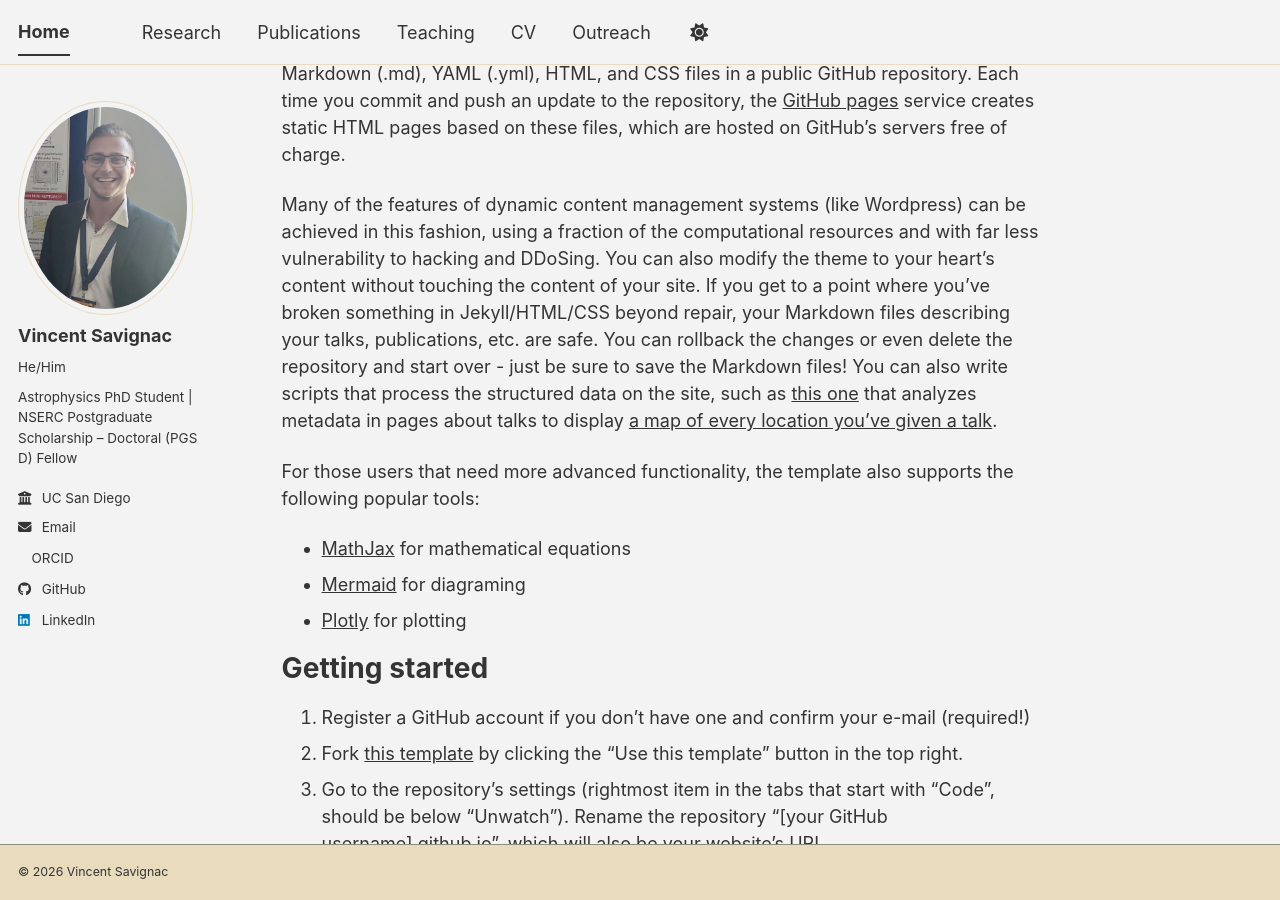
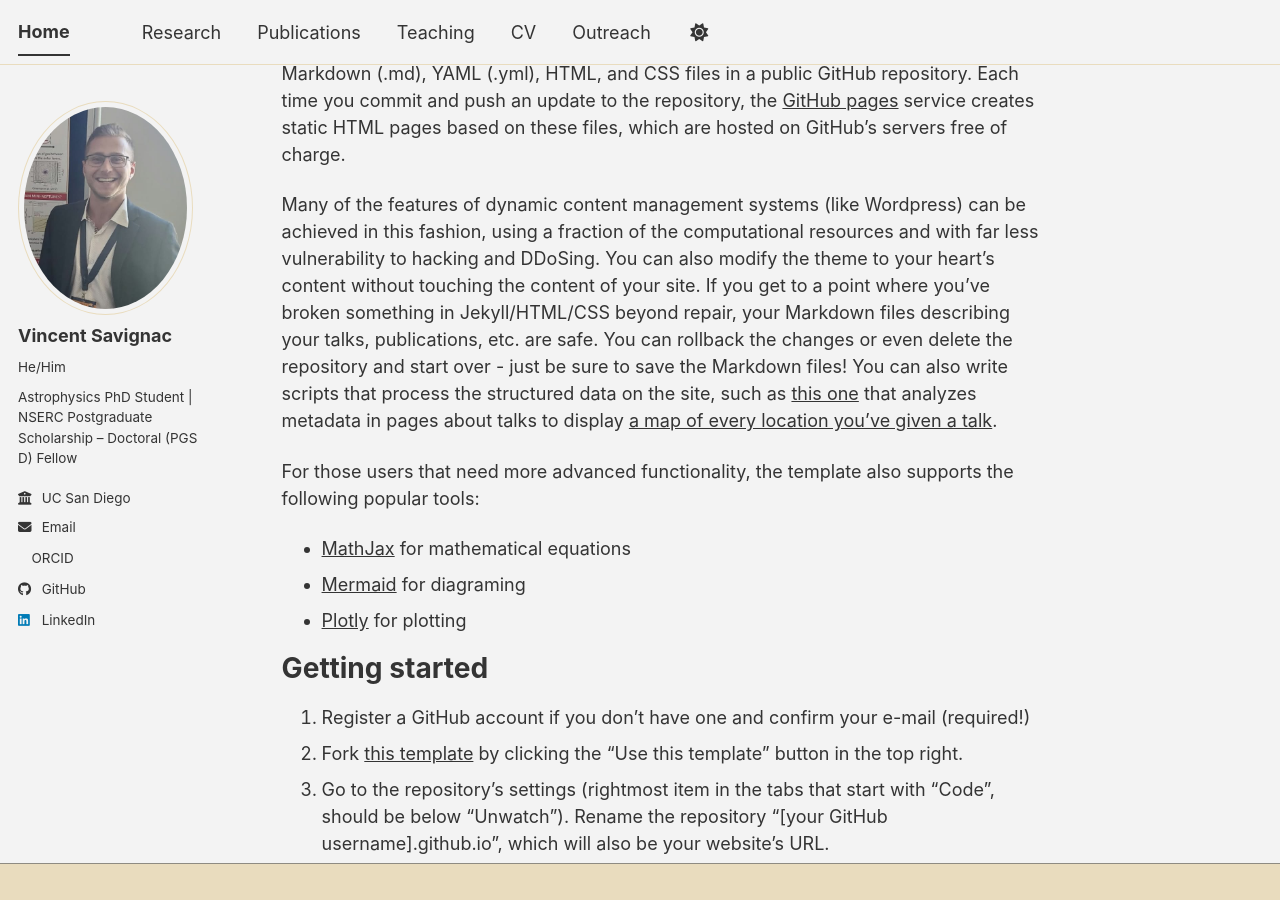
Before and after one commit to vincentsavignac/vincentsavignac.github.io, a Jekyll site: the page built from _pages/about.md, in a window 1280 px wide and 900 px high, scrolled down 584 px. Built offline with Jekyll 4.4.1, drawn with Linux system fonts in a browser that asks for light colours; a script bundle is joined from its source files by our own code; a style sheet for code colours, icons or effects is not loaded.

Commit message:
Update footer.html

```diff
--- a/_includes/footer.html
+++ b/_includes/footer.html
@@ -1,5 +1 @@
 {% include base_path %}
-
-<div class="page__footer-copyright">
-  © {{ site.time | date: '%Y' }} Vincent Savignac
-</div>
```
